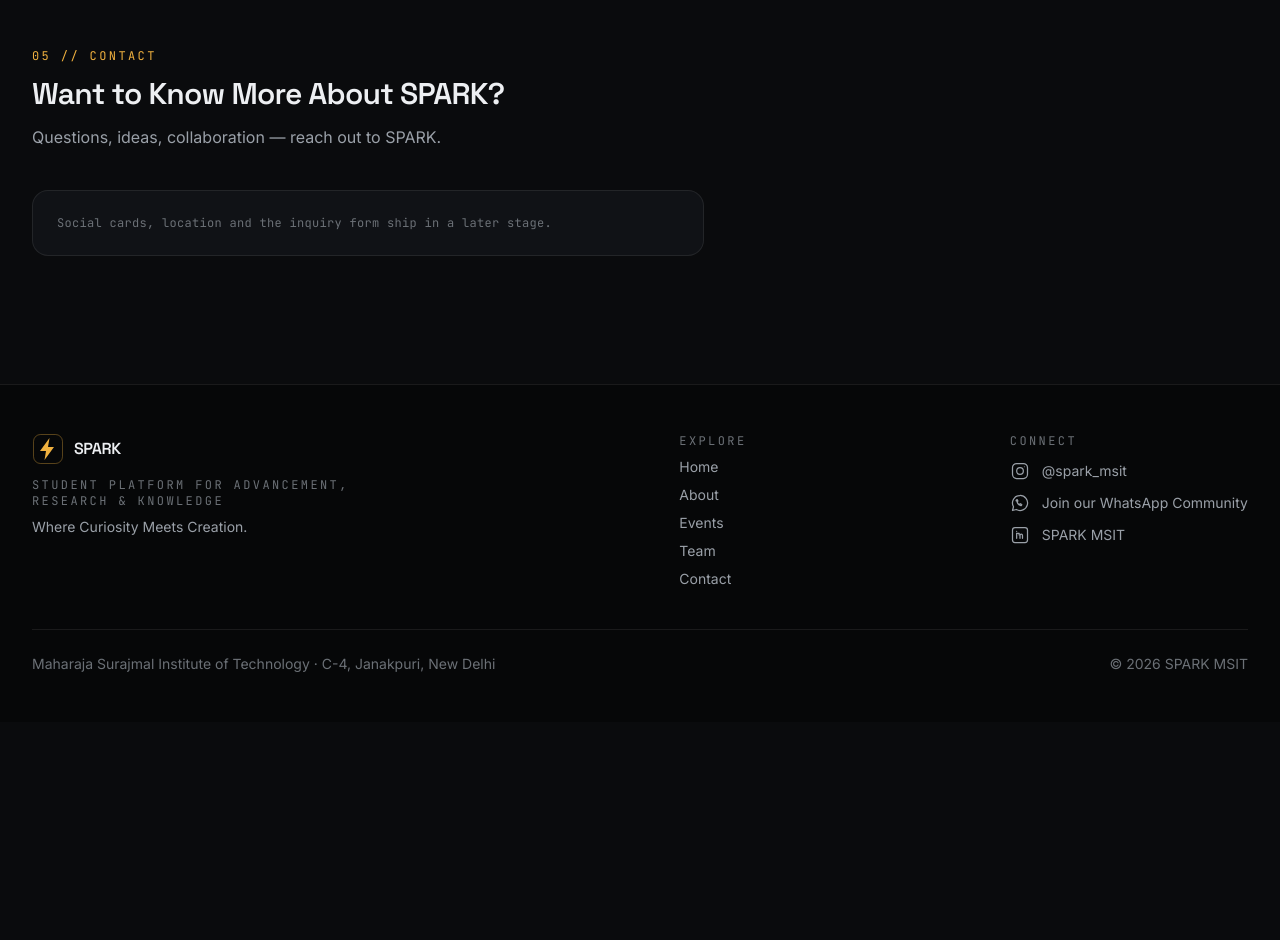
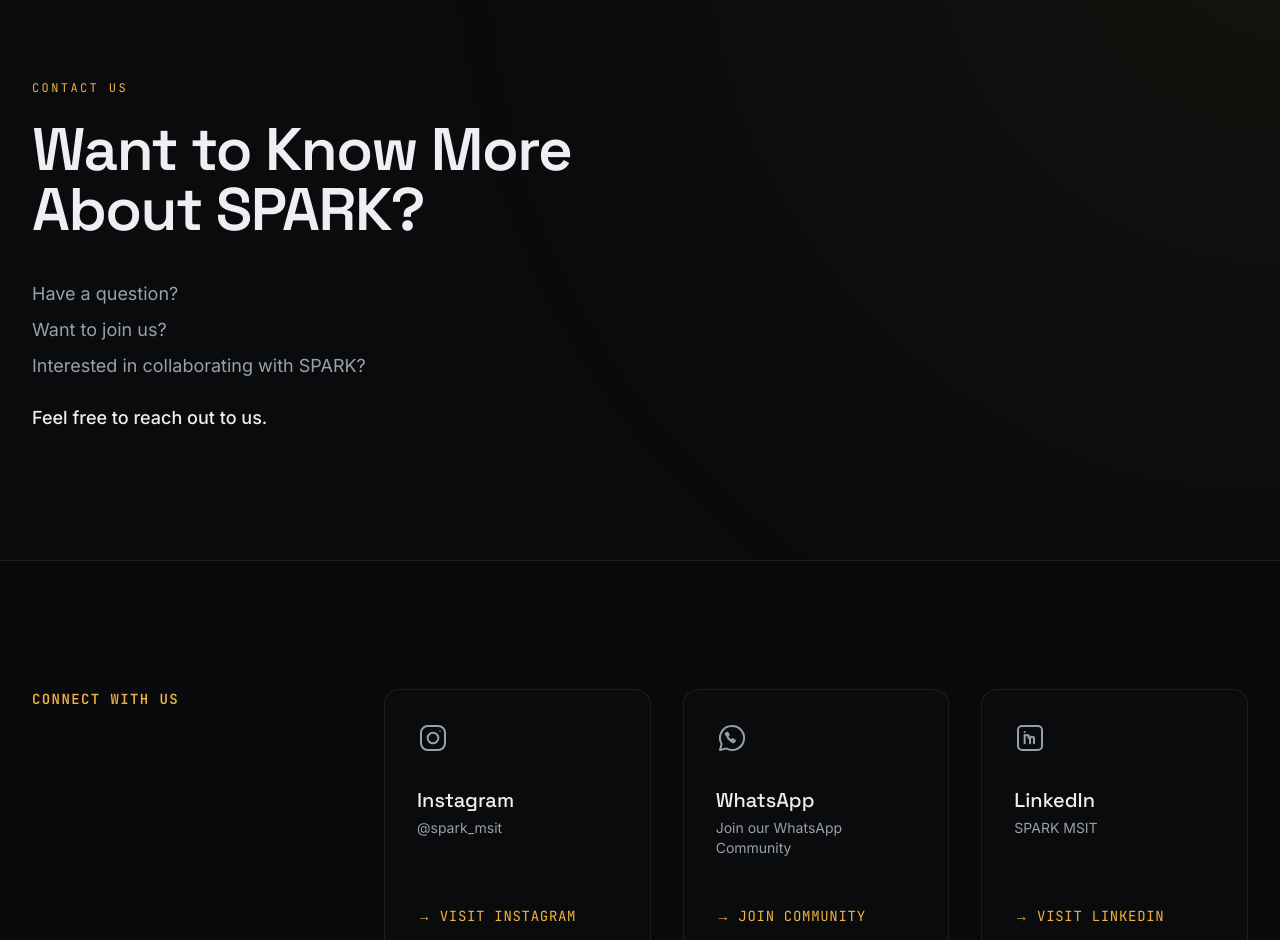
Before and after one commit to ritikj17/spark-msit, a Next.js app: page /contact in a window 1280 px wide. Shown: the part 160-1100 px from the top of the page. Before the commit the page ends 882 px from the top, so only its background shows below. Built offline with nearby package versions, Linux system fonts and the light colour scheme.

Commit message:
feat: build SPARK contact page

```diff
--- a/src/app/contact/page.tsx
+++ b/src/app/contact/page.tsx
@@ -1,11 +1,131 @@
 import type { Metadata } from "next";
-import { PagePlaceholder } from "@/components/shared/PagePlaceholder";
-import { pages } from "@/content/pages";
+import { Container } from "@/components/ui/Container";
+import { ScrollReveal } from "@/components/shared/ScrollReveal";
+import { SocialIcon } from "@/components/ui/SocialIcon";
+import { contactHero, contactSocials, contactLocation, contactClosing } from "@/content/contact";
+import type { SocialPlatform } from "@/content/types";
 
 export const metadata: Metadata = {
-  title: "Contact",
+  title: "Contact | SPARK MSIT",
+  description: "Connect with SPARK MSIT, join the community, collaborate with the society, or visit us at Maharaja Surajmal Institute of Technology.",
 };
 
 export default function ContactPage() {
-  return <PagePlaceholder meta={pages.contact} />;
+  return (
+    <main className="flex flex-col">
+      {/* 01. Hero / Intro */}
+      <section className="relative overflow-hidden border-b border-line pb-16 pt-32 sm:pb-24 sm:pt-40 lg:pb-32">
+        <div className="absolute inset-0 z-0 bg-[radial-gradient(circle_at_top_right,_rgba(240,177,63,0.05)_0%,_transparent_60%)]" aria-hidden="true" />
+        <Container className="relative z-10">
+          <ScrollReveal delay={0.1}>
+            <div className="flex flex-col gap-6 max-w-2xl">
+              <p className="font-mono text-xs uppercase tracking-[0.2em] text-accent">
+                {contactHero.eyebrow}
+              </p>
+              <h1 className="font-display text-4xl sm:text-5xl lg:text-6xl font-semibold tracking-tight text-ink">
+                {contactHero.title}
+              </h1>
+              <div className="flex flex-col gap-2 mt-4 text-lg text-ink-secondary">
+                {contactHero.questions.map((q, i) => (
+                  <p key={i}>{q}</p>
+                ))}
+                <p className="mt-4 font-medium text-ink">{contactHero.invitation}</p>
+              </div>
+            </div>
+          </ScrollReveal>
+        </Container>
+      </section>
+
+      {/* 02. Connect With Us */}
+      <section className="py-[var(--spark-section-pad)] border-b border-line bg-base-deep/30">
+        <Container>
+          <div className="grid gap-16 lg:grid-cols-[1fr_3fr]">
+            <ScrollReveal>
+              <h2 className="font-mono text-sm font-semibold tracking-widest text-accent uppercase">
+                CONNECT WITH US
+              </h2>
+            </ScrollReveal>
+
+            <div className="grid gap-8 sm:grid-cols-3">
+              {[
+                { platform: "instagram", name: "Instagram", action: "Visit Instagram" },
+                { platform: "whatsapp", name: "WhatsApp", action: "Join Community" },
+                { platform: "linkedin", name: "LinkedIn", action: "Visit LinkedIn" }
+              ].map((item, index) => {
+                const social = contactSocials[item.platform as keyof typeof contactSocials];
+                return (
+                  <ScrollReveal key={item.platform} delay={0.1 + index * 0.1}>
+                    <a
+                      href={social.url}
+                      target="_blank"
+                      rel="noopener noreferrer"
+                      className="group flex flex-col items-start gap-4 p-8 rounded-panel border border-line bg-base transition-colors hover:border-accent/50 hover:bg-base-deep h-full"
+                    >
+                      <SocialIcon platform={item.platform as SocialPlatform} className="size-8 text-ink-secondary group-hover:text-accent transition-colors" />
+                      <div className="flex flex-col gap-1 mt-4">
+                        <h3 className="font-display text-xl font-medium text-ink">{item.name}</h3>
+                        <p className="text-sm text-ink-secondary">{social.label}</p>
+                      </div>
+                      <div className="mt-auto pt-8 flex items-center gap-2 text-sm font-mono text-accent uppercase tracking-wider group-hover:translate-x-1 transition-transform">
+                        <span>→</span>
+                        <span>{item.action}</span>
+                      </div>
+                    </a>
+                  </ScrollReveal>
+                );
+              })}
+            </div>
+          </div>
+        </Container>
+      </section>
+
+      {/* 03. Visit Us */}
+      <section className="py-[var(--spark-section-pad)] border-b border-line relative overflow-hidden">
+        <div className="absolute left-0 top-0 bottom-0 w-px bg-gradient-to-b from-transparent via-accent/20 to-transparent ml-[10vw]" aria-hidden="true" />
+        <Container className="relative z-10">
+          <div className="grid gap-16 lg:grid-cols-[1fr_3fr]">
+            <ScrollReveal>
+              <h2 className="font-mono text-sm font-semibold tracking-widest text-accent uppercase">
+                VISIT US
+              </h2>
+            </ScrollReveal>
+
+            <ScrollReveal delay={0.1}>
+              <div className="flex flex-col gap-2">
+                <h3 className="font-display text-2xl sm:text-3xl font-medium text-ink">
+                  {contactLocation.institution}
+                </h3>
+                <p className="text-lg text-ink-secondary font-mono">
+                  {contactLocation.address}
+                </p>
+                <div className="mt-8 flex items-center gap-4">
+                  <div className="size-2 rounded-full bg-accent animate-pulse" aria-hidden="true" />
+                  <span className="font-mono text-xs text-ink-secondary uppercase tracking-widest">
+                    HQ / Campus
+                  </span>
+                </div>
+              </div>
+            </ScrollReveal>
+          </div>
+        </Container>
+      </section>
+
+      {/* 04. Closing CTA */}
+      <section className="relative overflow-hidden py-32 sm:py-40 bg-base-deep text-center flex flex-col items-center justify-center min-h-[50vh]">
+        <div className="absolute inset-0 opacity-10 bg-[radial-gradient(ellipse_at_center,_#f0b13f_0%,_transparent_60%)]" aria-hidden="true" />
+        <Container className="relative z-10 flex flex-col items-center gap-8">
+          <ScrollReveal>
+            <h2 className="font-display text-3xl sm:text-5xl lg:text-6xl font-semibold tracking-tight text-ink max-w-3xl mx-auto leading-tight">
+              {contactClosing.idea}
+            </h2>
+          </ScrollReveal>
+          <ScrollReveal delay={0.2}>
+            <p className="font-mono text-sm sm:text-base text-accent uppercase tracking-[0.2em]">
+              {contactClosing.mantra}
+            </p>
+          </ScrollReveal>
+        </Container>
+      </section>
+    </main>
+  );
 }
--- a/src/content/contact.ts
+++ b/src/content/contact.ts
@@ -1,18 +1,49 @@
-import type { ContactConfig } from "./types";
+import type { SocialPlatform, SocialLink } from "./types";
 
-export const contact: ContactConfig = {
-  heroTitle: "Want to Know More About SPARK?",
-  heroQuestions: ["Have a question?", "Want to join us?", "Interested in collaborating with SPARK?"],
-  heroInvitation: "Feel free to reach out to us.",
-  connectHeading: "Connect With Us",
-  visitHeading: "Visit Us",
-  form: {
-    heading: "Inquiry",
-    intro: "Questions, ideas or collaboration — send a message to SPARK.",
-    submitLabel: "Send Message",
+export interface ContactHero {
+  eyebrow: string;
+  title: string;
+  questions: string[];
+  invitation: string;
+}
+
+export interface ContactClosing {
+  idea: string;
+  mantra: string;
+}
+
+export const contactHero: ContactHero = {
+  eyebrow: "CONTACT US",
+  title: "Want to Know More About SPARK?",
+  questions: [
+    "Have a question?",
+    "Want to join us?",
+    "Interested in collaborating with SPARK?"
+  ],
+  invitation: "Feel free to reach out to us."
+};
+
+export const contactSocials: Record<SocialPlatform, SocialLink> = {
+  instagram: {
+    label: "@spark_msit",
+    url: "https://www.instagram.com/spark_msit?igsh=MThhdms4b3FqcnRmdg==",
   },
-  closing: {
-    idea: "Have an idea? We'd love to hear it. ⚡",
-    mantra: "SPARK — Research. Collaborate. Discover.",
+  whatsapp: {
+    label: "Join our WhatsApp Community",
+    url: "https://chat.whatsapp.com/DpOVkyFP2aT44XXhSHmgXa?s=sh&p=a&ilr=1",
+  },
+  linkedin: {
+    label: "SPARK MSIT",
+    url: "https://www.linkedin.com/company/spark-msit/",
   },
 };
+
+export const contactLocation = {
+  institution: "Maharaja Surajmal Institute of Technology",
+  address: "C-4, Janakpuri, New Delhi",
+};
+
+export const contactClosing: ContactClosing = {
+  idea: "Have an idea? We'd love to hear it. ⚡",
+  mantra: "SPARK — Research. Collaborate. Discover."
+};
```
